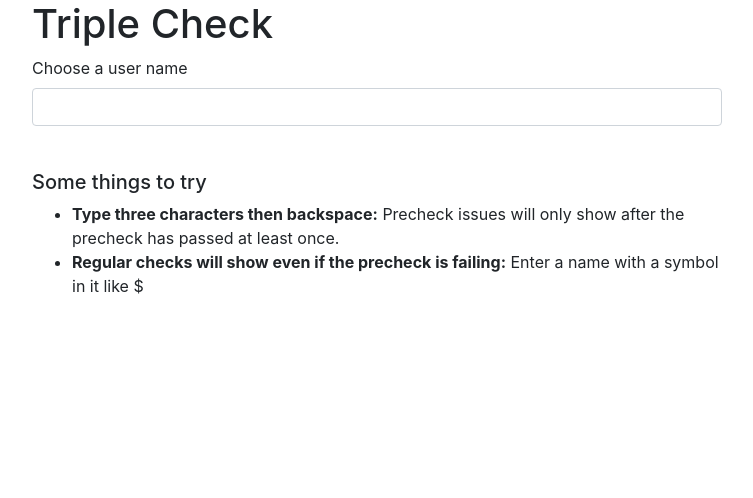
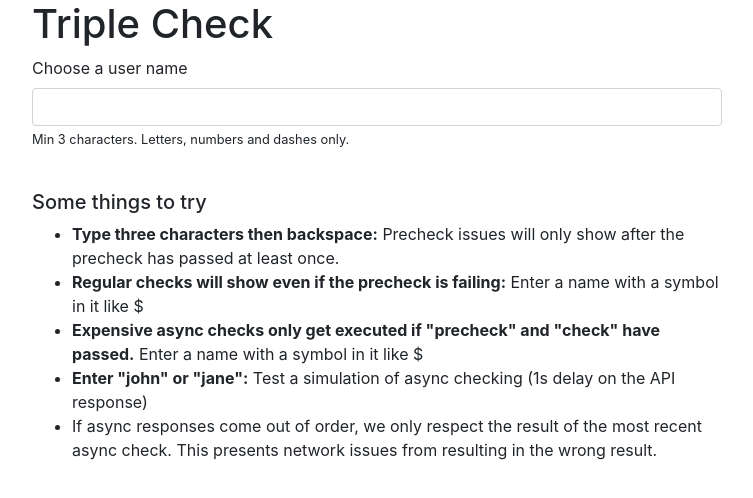
Before and after one commit to thesunny/triple-check, a Next.js app: page / in a window 1280 px wide. Shown: the top 498 px of the page, without its empty margins (263-1016 px from the left). Built offline with nearby package versions, Linux system fonts and the light colour scheme.

Commit message:
Update triple check

```diff
--- a/pages/api/check-value.ts
+++ b/pages/api/check-value.ts
@@ -0,0 +1,7 @@
+import { NextApiRequest, NextApiResponse } from "next"
+
+export default function handler(req: NextApiRequest, res: NextApiResponse) {
+  const json = req.body()
+  console.log("json", json)
+  res.status(200).json({ name: "John Doe" })
+}
--- a/pages/index.tsx
+++ b/pages/index.tsx
@@ -1,3 +1,4 @@
+import delay from "delay"
 import Head from "next/head"
 import { useState } from "react"
 import { UseTripleCheckResult, useTripleCheck } from "~/src"
@@ -6,11 +7,17 @@ export default function () {
   const [name, setName] = useState("")
   const checkNameResult = useTripleCheck(name, {
     precheck(name) {
+      if (name.length === 0) return "Name is a required field"
       if (name.length < 3) return "Name must be at least 3 characters long"
     },
     check(name) {
-      if (!name.match(/[a-z0-9-]*/i))
+      if (name.length > 0 && name.match(/[^a-z0-9-]/i))
         return "Name may only contain letters numbers and dashes"
+    },
+    async asyncCheck(name) {
+      delay(500) // add an artificial delay to simulate an API request
+      if (["john", "jane"].includes(name))
+        return `The name "${name}" is already taken`
     },
   })
   return (
@@ -22,18 +29,31 @@ export default function () {
           integrity="sha384-MCw98/SFnGE8fJT3GXwEOngsV7Zt27NXFoaoApmYm81iuXoPkFOJwJ8ERdknLPMO"
           crossOrigin="anonymous"
         />
+        <style>{`
+@keyframes spin {
+  from { transform: rotate(0deg); }
+  to { transform: rotate(359deg); }
+}
+.rotate {
+  display: inline-block;
+  animation: spin 2s linear infinite;
+}
+        `}</style>
       </Head>
       <h1>Triple Check</h1>
       <div className="form-group">
         <label htmlFor="name-input">Choose a user name</label>
         <input
           type="text"
-          className="form-control mb-1"
+          className="form-control"
           id="name-input"
           value={name}
           onChange={(e) => setName(e.currentTarget.value)}
         />
-        <CheckResult result={checkNameResult} />
+        <div>
+          <small>Min 3 characters. Letters, numbers and dashes only.</small>
+        </div>
+        <CheckResult result={checkNameResult} pass="Name is available" />
       </div>
       <h5>Some things to try</h5>
       <ul>
@@ -47,14 +67,45 @@ export default function () {
           </strong>{" "}
           Enter a name with a symbol in it like $
         </li>
+        <li>
+          <strong>
+            Expensive async checks only get executed if "precheck" and "check"
+            have passed.
+          </strong>{" "}
+          Enter a name with a symbol in it like $
+        </li>
+        <li>
+          <strong>Enter "john" or "jane":</strong> Test a simulation of async
+          checking (1s delay on the API response)
+        </li>
+        <li>
+          If async responses come out of order, we only respect the result of
+          the most recent async check. This presents network issues from
+          resulting in the wrong result.
+        </li>
       </ul>
     </div>
   )
 }
 
-function CheckResult({ result }: { result: UseTripleCheckResult }) {
+function CheckResult({
+  result,
+  pass,
+}: {
+  result: UseTripleCheckResult
+  pass: string
+}) {
   if (result.status === "fail") {
-    return <div className="text-danger">{result.message}</div>
+    return <div className="text-danger">✗ {result.message}</div>
+  } else if (result.status === "pass") {
+    return <div className="text-success">✓ {pass}</div>
+  } else if (result.status === "waiting") {
+    return (
+      <div className="text-warning">
+        <span className="rotate">⟳</span>
+      </div>
+    )
+  } else {
+    return <div>&nbsp;</div>
   }
-  return <div>&nbsp;</div>
 }
--- a/src/index.ts
+++ b/src/index.ts
@@ -51,7 +51,7 @@ export type CheckValueOptions<T> = {
   precheck?: (value: T) => string | void
   check?: (value: T) => string | void
   asyncCheck?: (value: T) => Promise<string | void>
-  wait?: number
+  throttle?: number
 }
 
 /**
@@ -76,8 +76,8 @@ export function useTripleCheck<T>(
   {
     precheck = () => {},
     check = () => {},
-    asyncCheck = async () => {},
-    wait = 1000,
+    asyncCheck,
+    throttle: wait = 1000,
   }: CheckValueOptions<T>
 ): UseTripleCheckResult {
   const ref = useRef<{
@@ -101,6 +101,7 @@ export function useTripleCheck<T>(
 
   const throttledAsyncCheck = useCallback(
     debounce(async (value: T) => {
+      if (asyncCheck == null) return
       const asyncResponse = await asyncCheck(value)
       /**
        * If the `lastValue` is not the same as the `value` used to call this
@@ -121,7 +122,9 @@ export function useTripleCheck<T>(
    * other checks.
    */
   const checkResult = check(value)
+  console.log(1)
   if (!pass(checkResult)) {
+    console.log(2)
     ref.current.lastValue = value
     return { status: "fail", message: checkResult }
   }
@@ -146,13 +149,18 @@ export function useTripleCheck<T>(
     }
   }
 
-  if (value !== ref.current.lastValue) {
-    if (asyncCheckResponse.status !== "waiting") {
-      setAsyncCheckResponse({ status: "waiting" })
+  /**
+   */
+  if (asyncCheck) {
+    if (value !== ref.current.lastValue) {
+      if (asyncCheckResponse.status !== "waiting") {
+        setAsyncCheckResponse({ status: "waiting" })
+      }
+      throttledAsyncCheck(value)
     }
-    throttledAsyncCheck(value)
+  } else {
+    return { status: "pass" }
   }
-
   ref.current.lastValue = value
 
   return asyncCheckResponse
```
Also changed, not shown: 1 other file (tests, documents, lock files or other folders).
